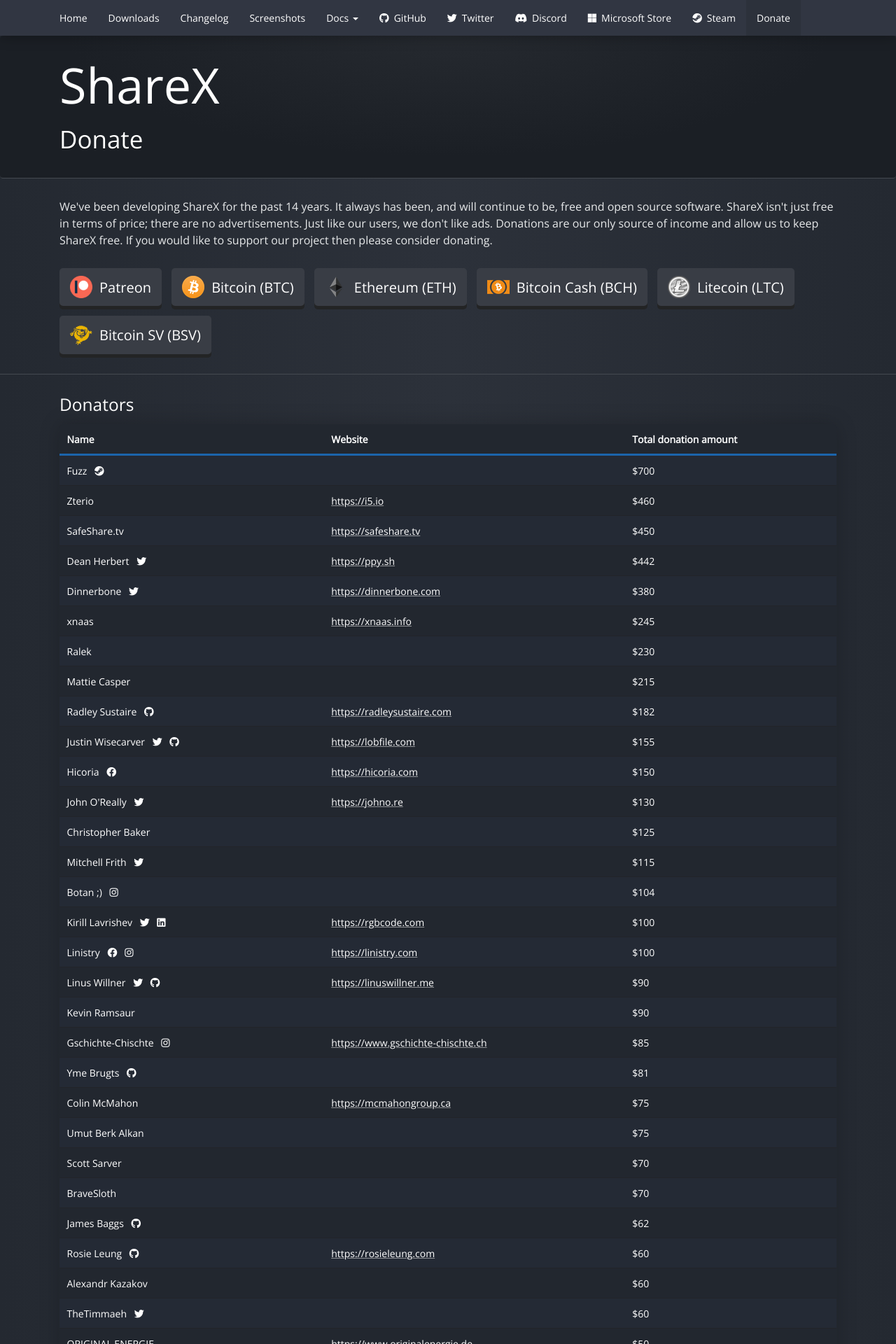
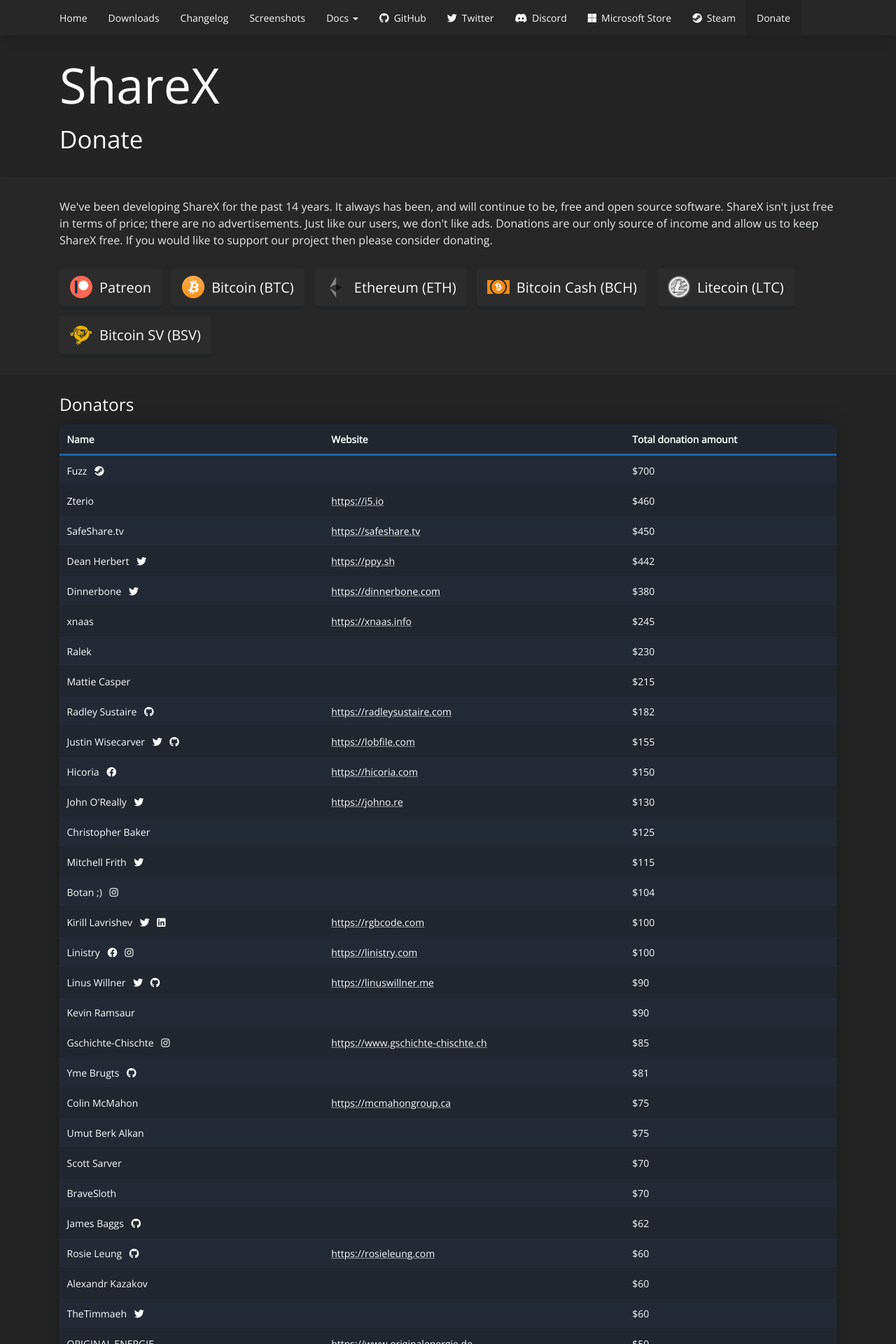
Before and after one commit to ShareX/sharex.github.io, a Jekyll site: the page built from donate/index.html, in a window 1280 px wide. Shown: the top 1920 px of the page at 70% size. Built offline with Jekyll 4.4.1, drawn with Linux system fonts in a browser that asks for light colours.

Commit message:
Initial work for new theme

```diff
--- a/css/main.scss
+++ b/css/main.scss
@@ -5,16 +5,15 @@
 @import "highlight";
 
 $font: "Open Sans", sans-serif;
-$text-color: #ffffff;
+$text-color: #fcfcfc;
 $text-color-2: #e7e9ea;
-$background-image: "/img/Background.png";
-$background: linear-gradient(90deg, #242931, #2c313a, #242931);
-$background-shade: radial-gradient(at top, #272b31 -10%, #1b1f25 60%);
-$border-color: #444950;
+$background: #242424;
+$background-border: #2a2a2a;
+$background-shade: #272727;
+$background-shade-border: #2d2d2d;
 $header-line: linear-gradient(to right, rgba(255, 255, 255, 0.5) 0%, transparent 80%) left bottom transparent no-repeat;
-$button-color: #393d45;
+$button-color: #2c2c2c;
 $button-color-shade: #232425;
-$navbar-color: #313642;
 $container-padding: 2rem;
 $container-padding-half: $container-padding / 2;
 $container-padding-double: $container-padding * 2;
@@ -39,7 +38,7 @@
 }
 
 body {
-    background: $background;
+    background: $background-shade;
     color: $text-color;
     font-family: $font;
 
@@ -90,8 +89,8 @@
 }
 
 .navbar {
-    background-color: $navbar-color;
-    box-shadow: 0px 1px 20px rgba(0, 0, 0, 0.3);
+    background-color: $background-shade;
+    box-shadow: 0px 1px 20px rgba(0, 0, 0, 0.2);
     padding: 0px;
 
     .navbar-nav {
@@ -124,7 +123,7 @@
         }
 
         .dropdown-menu {
-            background-color: $navbar-color;
+            background-color: $background-shade;
             box-shadow: 0px 3px 20px rgba(0, 0, 0, 0.3);
             border: none;
             margin-top: 0px;
@@ -157,7 +156,7 @@
 }
 
 .jumbotron {
-    background: radial-gradient(at top, #3e434e -20%, #20232b 90%);
+    background: $background;
     color: $text-color;
     padding-top: 0px;
     padding: 50px 0px 60px;
@@ -194,7 +193,7 @@
     margin-top: 8px;
 
     .tooltip-inner {
-        background-color: $navbar-color;
+        background-color: $background-shade;
         box-shadow: 0px 0px 10px rgba(0, 0, 0, 0.5);
         padding: 0px;
         max-width: none;
@@ -228,8 +227,8 @@
 }
 
 .jumbotron-compact {
-    background: $background-shade;
-    border-bottom: 1px solid $border-color;
+    background: $background;
+    border-bottom: 1px solid $background-shade-border;
     padding: $container-padding 0px;
 
     h1 {
@@ -280,8 +279,8 @@
 }
 
 .container-screenshot {
-    background: $background;
-    border-top: 1px solid $border-color;
+    background: $background-shade;
+    border-top: 1px solid $background-shade-border;
     padding-top: $container-padding-double;
     padding-bottom: $container-padding-double;
     text-align: center;
@@ -301,11 +300,11 @@
     padding-bottom: $container-padding;
     color: $text-color-2;
     background: $background;
-    border-top: 1px solid $border-color;
+    border-top: 1px solid $background-border;
 
     &:nth-of-type(even) {
-        border-top: 1px solid #39393a;
         background: $background-shade;
+        border-top: 1px solid $background-shade-border;
     }
 
     h3 {
@@ -354,10 +353,9 @@
     .image-effect {
         margin-bottom: $container-padding-half;
         padding: 1rem;
-        background: $background-shade;
+        background: $background;
         text-align: center;
         border: none;
-        border-bottom: 1px solid $border-color;
         border-radius: 6px;
 
         .image-effect-title {
@@ -415,9 +413,9 @@
     padding-top: $container-padding;
     padding-bottom: $container-padding-half;
     font-size: 16px;
-    background: $background;
+    background: $background-shade;
     color: $text-color-2;
-    border-bottom: 1px solid $border-color;
+    border-bottom: 1px solid $background-border;
 
     p {
         margin-bottom: $container-padding;
```
Also changed, not shown: img/Background.png (deleted).
